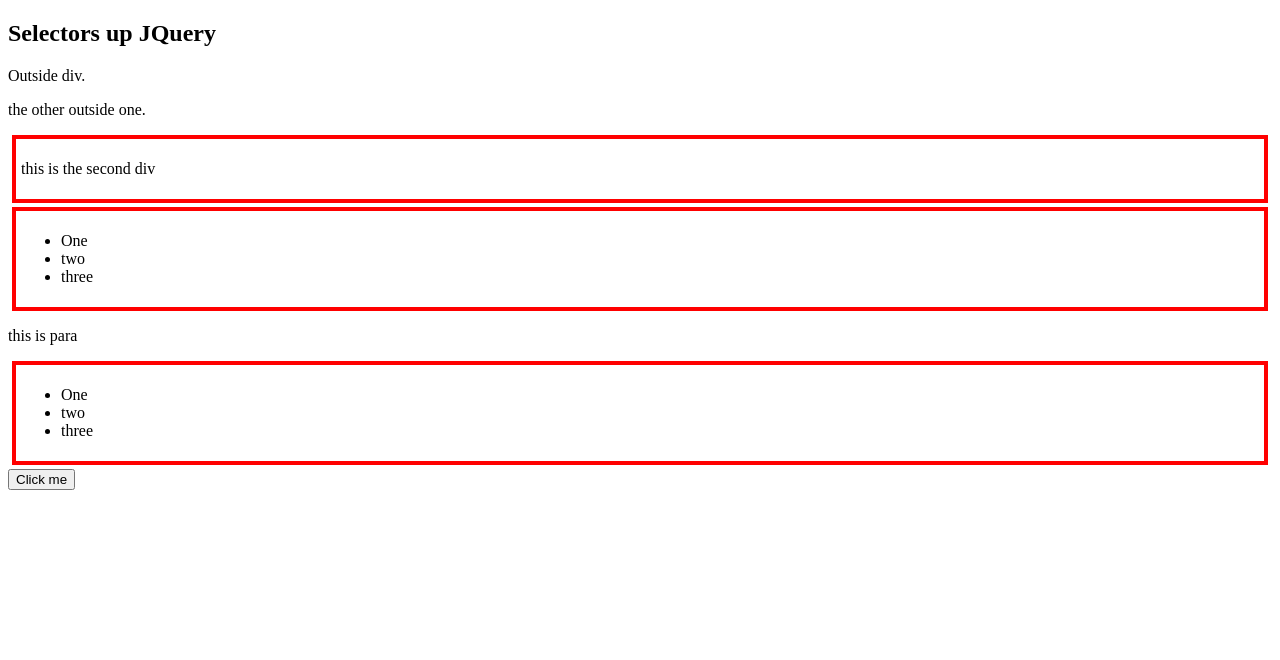
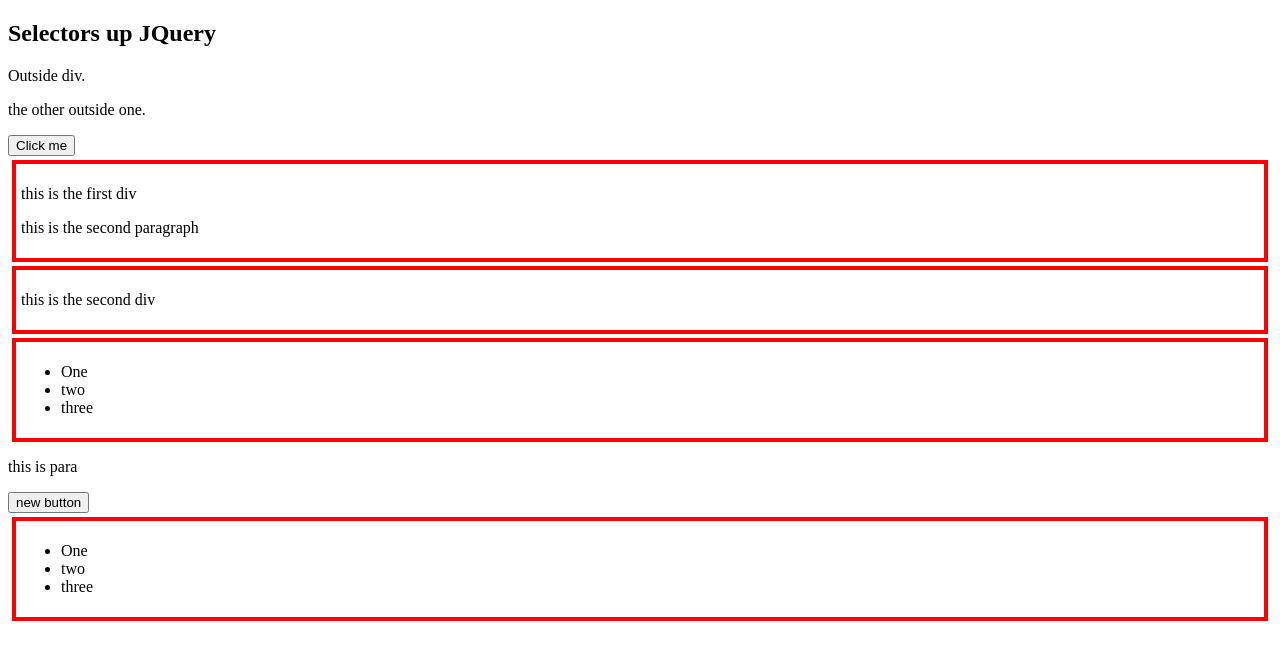
Before and after one commit to CpBruceMeena/Learning_Javascript, a plain HTML site: page Events_in_jquery_1.html in a window 1280 px wide. Both pictures are taken after a click on the button "Click me". Drawn offline with Linux system fonts and the light colour scheme.

Commit message:
Some other features

```diff
--- a/Events_in_jquery_1.html
+++ b/Events_in_jquery_1.html
@@ -18,6 +18,7 @@
     <h2>Selectors up JQuery</h2>
     <p>Outside div.</p>
     <p>the other outside one.</p>
+    <button id="btn1">Click me</button>
     <div class="mydivs" id="firstdiv">
       <p>this is the first div</p>
       <p>this is the second paragraph</p>
@@ -35,7 +36,7 @@
     <div class="">
       <p>this is para</p>
     </div>
-
+    <button id="btn2" name="button">new button</button>
     <div class="mydivs" id="thirddiv">
       <ul>
         <li>One</li>
@@ -43,15 +44,24 @@
         <li>three</li>
       </ul>
     </div>
-        <button id="btn1">Click me</button>
   </body>
   <script src="jquery_standard_code.js" type="text/javascript"></script>
     <script type="text/javascript">
       $(document).ready(function(){
+
+        $("#btn1").mouseenter(fn1);
+        $("#btn1").mouseleave(fn2);
+
+        $("#btn2").hover(fn1, fn2);
+
         $("#btn1").click(fn1);
         function fn1(){
-          $("#firstdiv").fadeToggle();
+          $("#firstdiv").fadeOut();
         }
+        function fn2(){
+          $("#firstdiv").fadeIn();
+        }
+
       });
     </script>
 </html>
```
